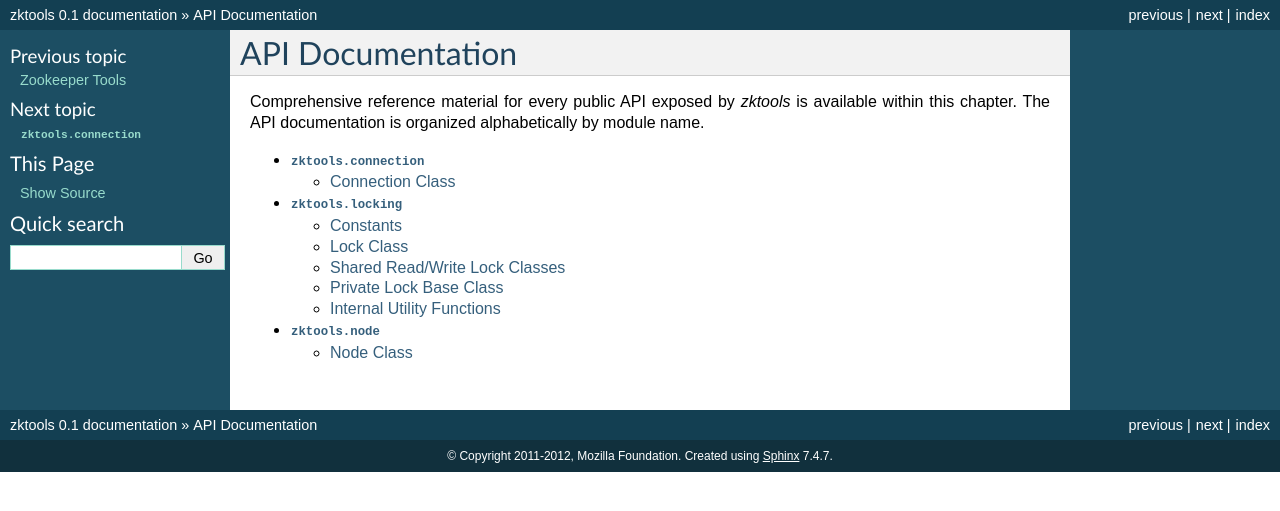
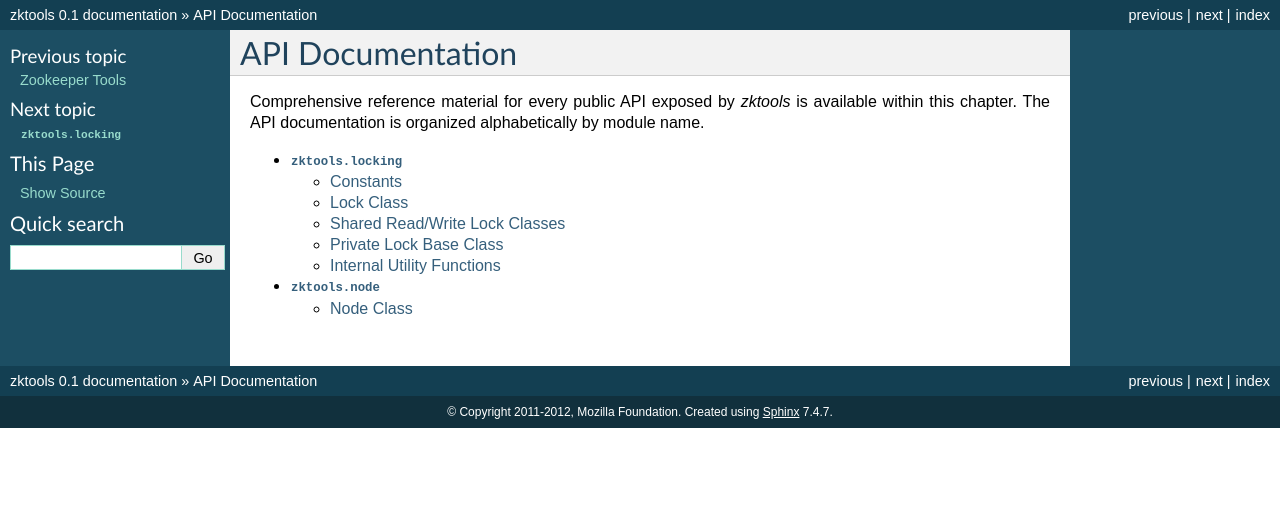
Before and after one commit to mozilla-services/zktools, a Sphinx documentation site: the page built from docs/api.rst, in a window 1280 px wide. Shown: the top 511 px of the page. Built offline with Sphinx 7.4.7, drawn with Linux system fonts in a browser that asks for light colours.

Commit message:
remove connection api as it doesn't exist

```diff
--- a/docs/api.rst
+++ b/docs/api.rst
@@ -8,6 +8,5 @@ organized alphabetically by module name.
 .. toctree::
    :maxdepth: 2
 
-   api/connection
    api/locking
    api/node
--- a/docs/api/connection.rst
+++ /dev/null
@@ -1,12 +0,0 @@
-.. _connection_module:
-
-:mod:`zktools.connection`
-=========================
-
-.. automodule:: zktools.connection
-
-Connection Class
-----------------
-
-.. autoclass:: ZkConnection
-    :members: __init__, connect, __getattr__
--- a/docs/index.rst
+++ b/docs/index.rst
@@ -8,10 +8,6 @@ failure.
 
 Features:
 
-* **Connection Object** -  A :class:`Zookeeper Connection
-  <zktools.connection.ZkConnection>` object that handles proxying calls to
-  zookeeper using the correct zookeeper handle, and re-establishing the
-  connection during connection loss in a call.
 * **Locks** - A :mod:`Zookeeper lock <zktools.locking>` with support for
   non-blocking acquire, shared read/write locks, and modeled on Python's
   Lock objects that also includes `Revocable Shared Locks with Freaking
```
